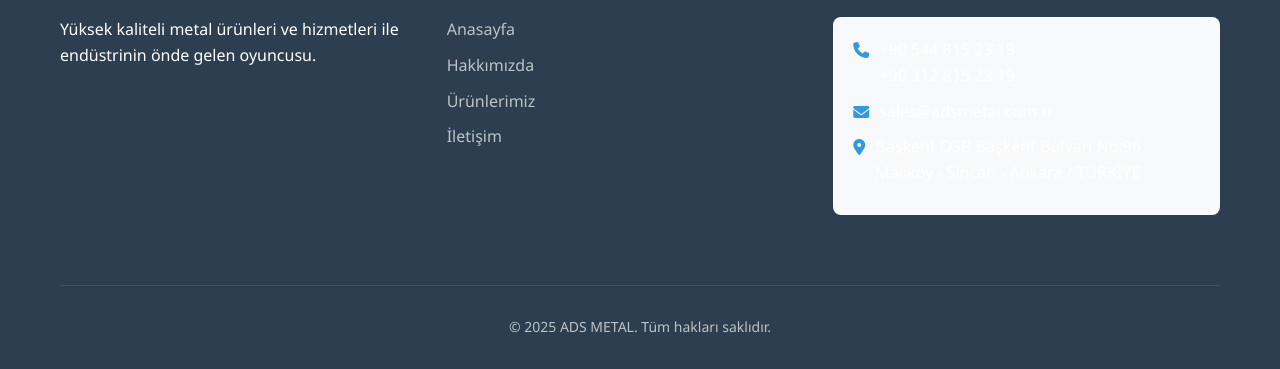
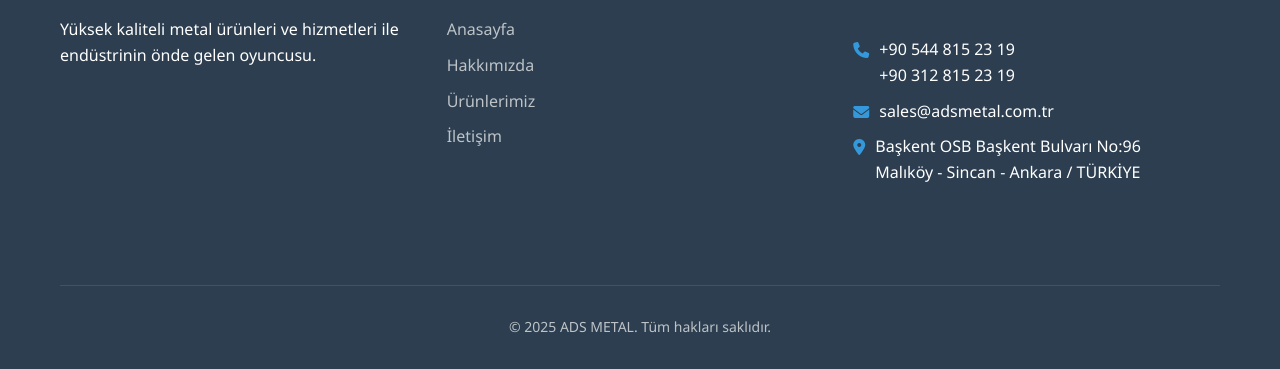
Before and after one commit to gazetecidemir/ADS_Project_New, a plain HTML site: page index.html in a window 1280 px wide. Shown: the part 1827-2196 px from the top of the page. Drawn offline with Linux system fonts and the light colour scheme.

Commit message:
Sayfa düzenlendi

```diff
--- a/style.css
+++ b/style.css
@@ -706,8 +706,7 @@ input[type="file"]::file-selector-button:hover {
 }
 
 .contact-info {
-    background: #f8f9fa;
-    padding: 20px;
+     padding: 20px;
     border-radius: 8px;
     margin-top: 20px;
 }
```
